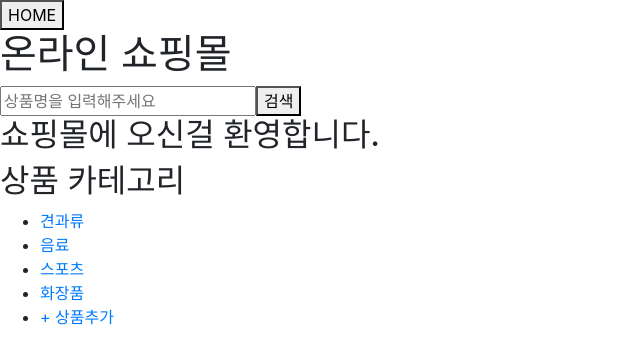
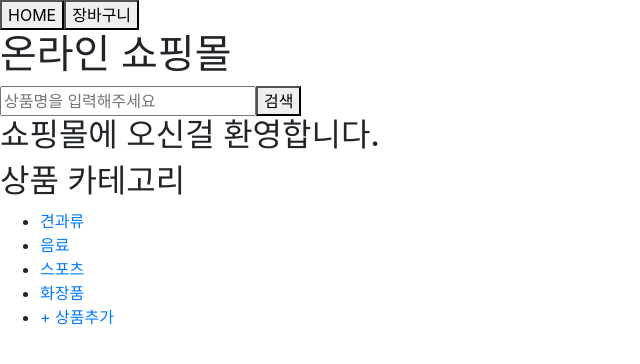
Before and after one commit to passwd10/shopping-mall-front, a React app in the folder frontend/: page / in a window 1280 px wide. Shown: the top 364 px of the page, without its empty margins (0-640 px from the left). Built offline with nearby package versions, Linux system fonts and the light colour scheme.

Commit message:
Add cartlist button

```diff
--- a/frontend/src/components/AlwaysTop.js
+++ b/frontend/src/components/AlwaysTop.js
@@ -10,6 +10,9 @@ function AlwaysTop() {
             <Link to="/">
                 <button>HOME</button>
             </Link>
+            <Link to="/cartlist">
+                <button>장바구니</button>
+            </Link>
 
             <h1>온라인 쇼핑몰</h1>
             <Search />
```
